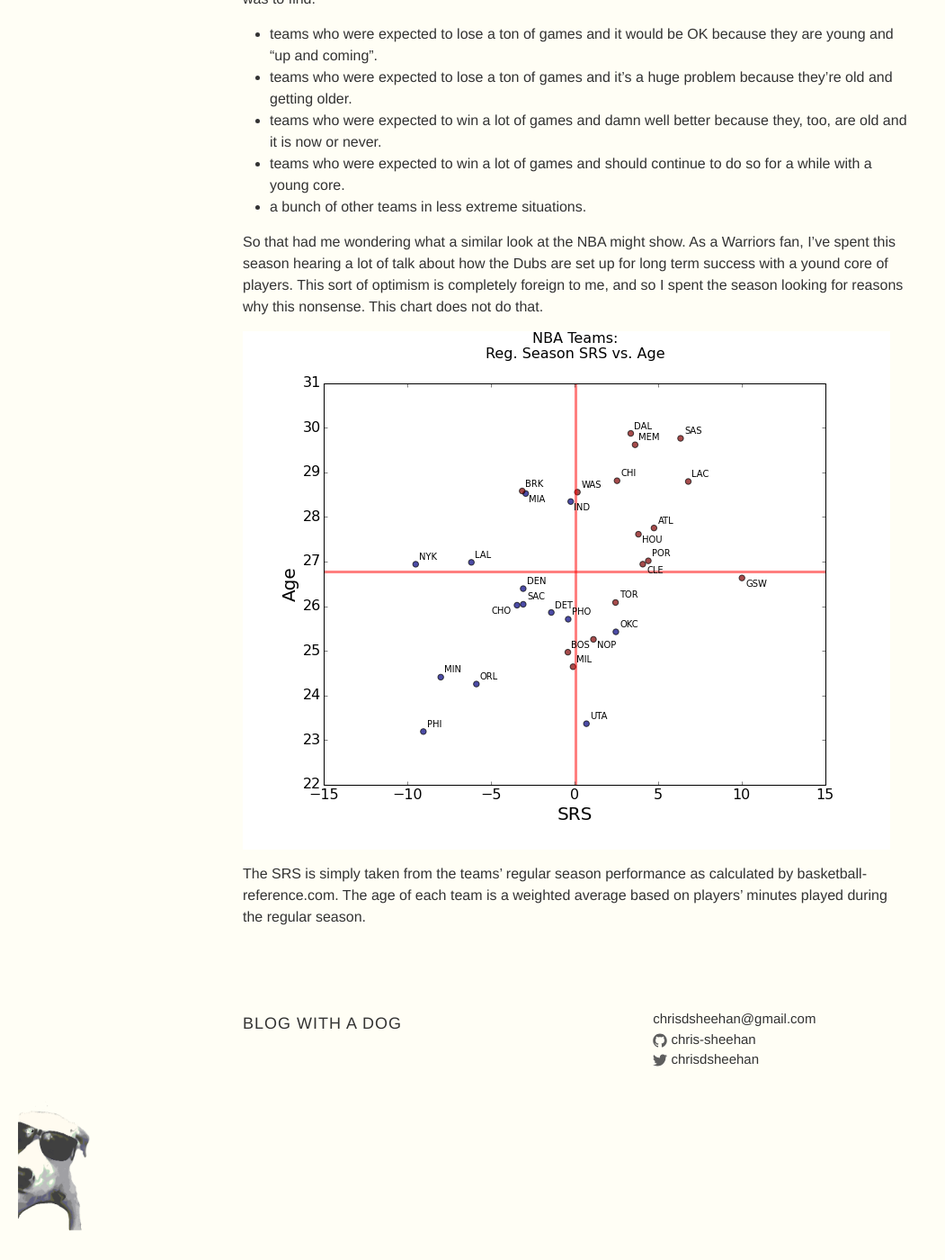
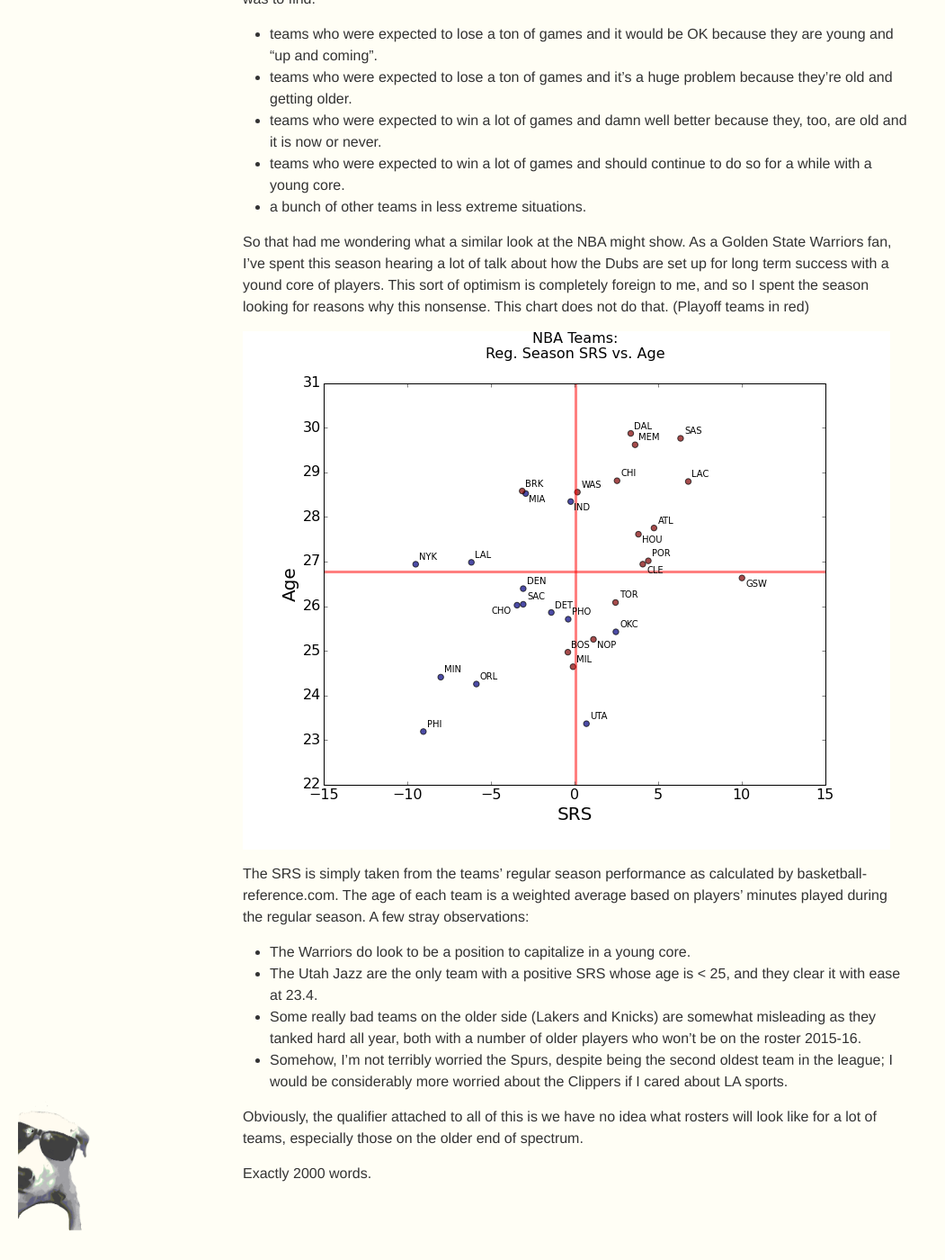
Before and after one commit to chris-sheehan/blog, a Jekyll site: the page built from _posts/2015-05-17-nba-age-srs.markdown, in a window 1280 px wide and 1400 px high, scrolled down 218 px. Shown: the whole window at 90% size, without its empty margins (0-1051 px from the left). Built offline with Jekyll 4.4.1, drawn with Linux system fonts in a browser that asks for light colours.

Commit message:
brief post synopsis

```diff
--- a/_posts/2015-05-17-nba-age-srs.markdown
+++ b/_posts/2015-05-17-nba-age-srs.markdown
@@ -13,8 +13,17 @@ I saw a chart a while back comparing beisbol teams' expected win totals to their
 * teams who were expected to win a lot of games and should continue to do so for a while with a young core.
 * a bunch of other teams in less extreme situations.
 
-So that had me wondering what a similar look at the NBA might show. As a Warriors fan, I've spent this season hearing a lot of talk about how the Dubs are set up for long term success with a yound core of players. This sort of optimism is completely foreign to me, and so I spent the season looking for reasons why this nonsense. This chart does not do that.
+So that had me wondering what a similar look at the NBA might show. As a Golden State Warriors fan, I've spent this season hearing a lot of talk about how the Dubs are set up for long term success with a yound core of players. This sort of optimism is completely foreign to me, and so I spent the season looking for reasons why this nonsense. This chart does not do that. (Playoff teams in red)
 
 # ![NBA Teams: Age vs. SRS]({{site.baseurl}}/assets/img/nba-age-srs.png)
 
-The <a href= 'http://www.basketball-reference.com/blog/?p=39' target = '_blank'>SRS</a> is simply taken from the teams' regular season performance as calculated by basketball-reference.com. The age of each team is a weighted average based on players' minutes played during the regular season.
+The <a href= 'http://www.basketball-reference.com/blog/?p=39' target = '_blank'>SRS</a> is simply taken from the teams' regular season performance as calculated by basketball-reference.com. The age of each team is a weighted average based on players' minutes played during the regular season. A few stray observations:
+
+* The Warriors do look to be a position to capitalize in a young core.
+* The Utah Jazz are the only team with a positive SRS whose age is < 25, and they clear it with ease at 23.4.
+* Some really bad teams on the older side (Lakers and Knicks) are somewhat misleading as they tanked hard all year, both with a number of older players who won't be on the roster 2015-16.
+* Somehow, I'm not terribly worried the Spurs, despite being the second oldest team in the league; I would be considerably more worried about the Clippers if I cared about LA sports.
+
+Obviously, the qualifier attached to all of this is we have no idea what rosters will look like for a lot of teams, especially those on the older end of spectrum.
+
+Exactly 2000 words.
```
Also changed, not shown: 1 other file.
